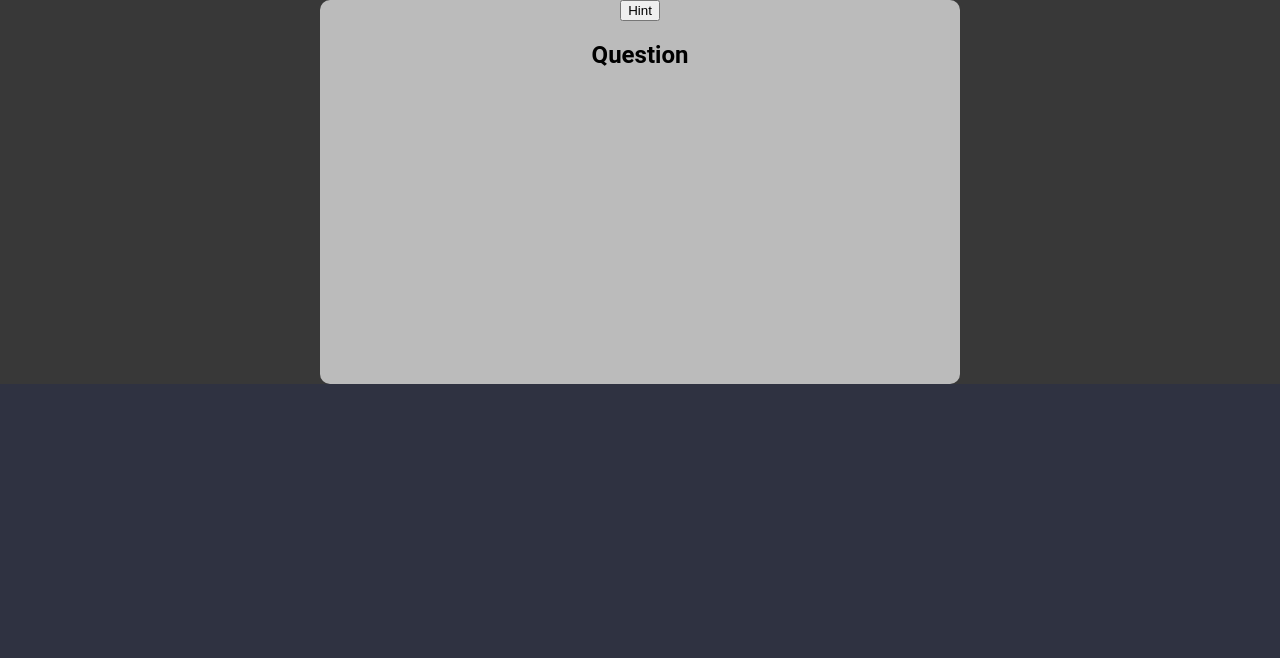
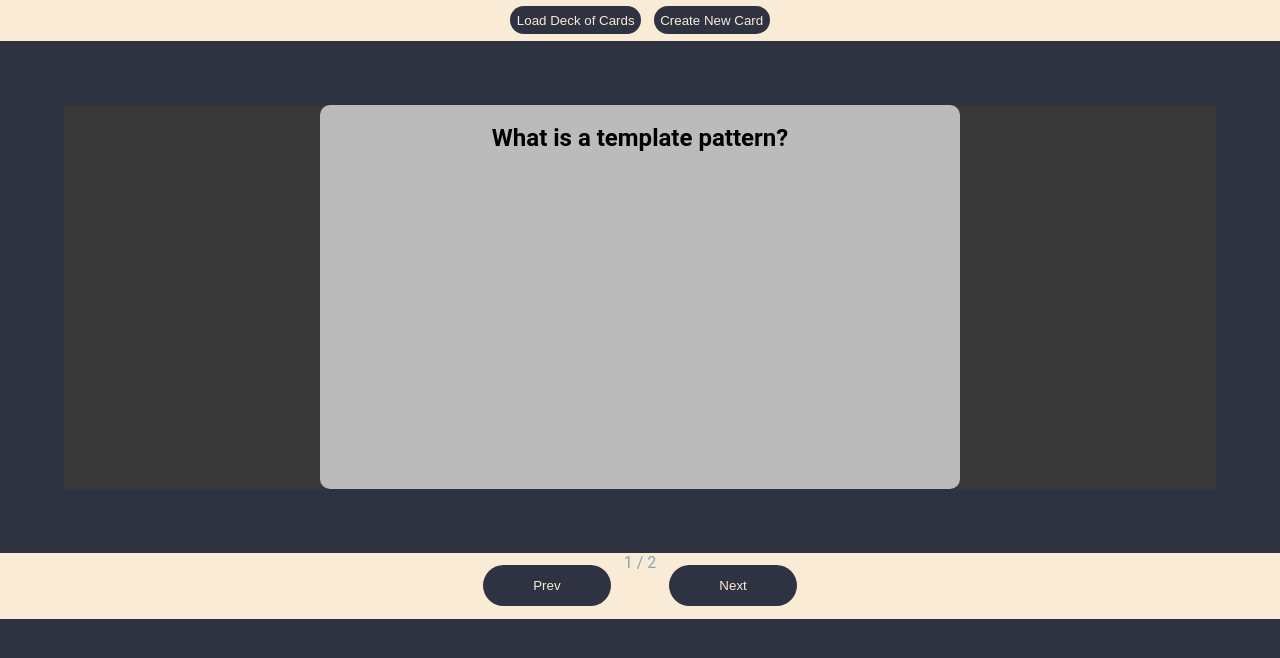
Before and after one commit to FalasFry/flashCards, a React (Vite) app: page / in a window 1280 px wide. Shown: the top 658 px of the page. Built offline with nearby package versions, Linux system fonts and the light colour scheme.

Commit message:
next card

```diff
--- a/src/main/index.js
+++ b/src/main/index.js
@@ -6,8 +6,8 @@ import icon from '../../resources/icon.png?asset'
 function createWindow() {
   // Create the browser window.
   const mainWindow = new BrowserWindow({
-    width: 900,
-    height: 670,
+    width: 1040,
+    height: 900,
     show: false,
     autoHideMenuBar: true,
     ...(process.platform === 'linux' ? { icon } : {}),
--- a/src/renderer/src/App.jsx
+++ b/src/renderer/src/App.jsx
@@ -1,25 +1,39 @@
-import { useState } from "react"
+import { useEffect, useState } from "react"
+import FlashCard from "./components/FlashCard";
+import testFile from "./assets/test.json"
 
 function App() {
 
-  const [ cards, setCards ] = useState([]);
+  const [ cards, setCards ] = useState(Object.entries(testFile));
   const [ cardIndex, setCardIndex ] = useState(0);
 
+  function nextCard(){
+    cardIndex < cards.length-1 ? setCardIndex(curr => curr += 1) : setCardIndex(0);
+  }
+  function prevCard(){
+    cardIndex > 0 ? setCardIndex(curr => curr -= 1) : setCardIndex(cards.length-1);
+  }
 
   return (
-    <div className="container">
+    <div>
 
-      <div className="flashCard">
-        <div className="flashCard-inner">
-          <div className="frontCard">
-            <button>Hint</button>
-            <h2>Question</h2>
-          </div>
-          <div className="backCard">
-            <h5>Answer</h5>
-            <p>...</p>
-          </div>
+      <div className="navBarContainer">
+        <div className="navBar">
+          <button>Load Deck of Cards</button>
+          <button>Create New Card</button>
         </div>
+      </div>
+
+      <div className="container">
+
+        <FlashCard question={cards[cardIndex][1].Question} answer={cards[cardIndex][1].Answer} hint={cards[cardIndex][1].Hint} />
+
+      </div>
+
+      <div className="panel">
+        <button onClick={prevCard}>Prev</button>
+        {cardIndex+1  +" / " +cards.length}
+        <button onClick={nextCard}>Next</button>
       </div>
 
     </div>
--- a/src/renderer/src/assets/index.css
+++ b/src/renderer/src/assets/index.css
@@ -15,17 +15,45 @@ body {
   background-color: #2f3241;
 }
 
+.navBarContainer {
+  display: flex;
+  flex-direction: row;
+  align-items: center;
+  justify-content: center;
+  background-color: antiquewhite;
+  min-height: 4vh;
+}
+
+.navBar {
+  min-width: 50vw;
+  display: flex;
+  align-items: center;
+  justify-content: center;
+}
+
+Button {
+  border-radius: 50px;
+  padding: 1%;
+  margin: 1%;
+  border-style: none;
+  background-color: #2f3241;
+  color: antiquewhite;
+  min-width: 10%;
+}
+
 .container {
   display: flex;
   justify-content: center;
+  margin: 5%;
   background-color: rgb(56, 56, 56);
 }
 
-.flashCard {
+.flashCard, .flashCard-c {
   background-color: transparent;
   width: 50vw;
   height: 30vw;
   perspective: 1000px; /* Remove this if you don't want the 3D effect */
+  cursor: pointer;
 }
 
 /* This container is needed to position the front and back side */
@@ -39,7 +67,7 @@ body {
 }
 
 /* Do an horizontal flip when you move the mouse over the flip box container */
-.flashCard:hover .flashCard-inner {
+.flashCard-c .flashCard-inner {
   transform: rotateY(180deg);
 }
 
@@ -65,3 +93,9 @@ body {
   color: black;
   transform: rotateY(180deg);
 }
+
+.panel {
+  background-color: antiquewhite;
+  display: flex;
+  justify-content: center;
+}
--- /dev/null
+++ b/src/renderer/src/assets/test.json
@@ -0,0 +1,12 @@
+{
+    "0":{
+        "Question": "What is a template pattern?",
+        "Answer": "If you are building a lot of simmilar classes you can create a template for them and then have subclasses to change only the parts needed to change",
+        "Hint": "Only chage parts of superclass"
+    },
+    "1":{
+        "Question": "What is a strategy pattern?",
+        "Answer": "When you have multiple choices of algorithms, you can seperate them into subclasses and let the program choose the best one on runtime",
+        "Hint": "What algorithms works best for runtime"
+    }
+}
--- /dev/null
+++ b/src/renderer/src/components/FlashCard.jsx
@@ -0,0 +1,25 @@
+import { useState } from "react";
+
+function FlashCard({ question, answer, hint }){
+
+  const [clicked, setClicked] = useState(false);
+
+  function cardPress(){
+    setClicked(curr => curr = !curr);
+  }
+
+    return(
+      <div className={clicked ? "flashCard-c" : "flashCard"} onClick={cardPress}>
+        <div className="flashCard-inner">
+          <div className="frontCard">
+            <h2>{question}</h2>
+          </div>
+          <div className="backCard">
+            <h5>Answer</h5>
+            <p>{answer}</p>
+          </div>
+        </div>
+      </div>
+    )
+}
+export default FlashCard;
```
